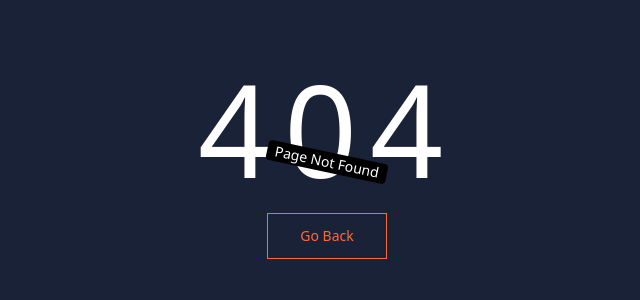
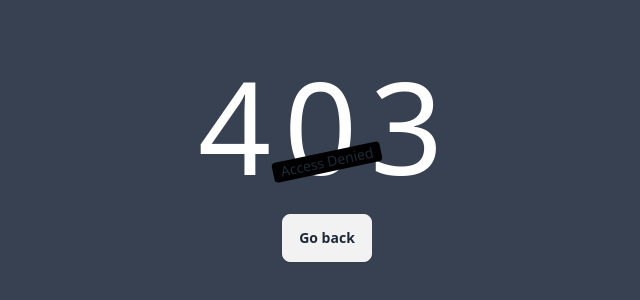
Before and after one commit to rohitg77/LMS, a React (Vite) app: page /denied in a window 1280 px wide. Before the commit this address had no page. Shown: the part 238-538 px from the top of the page, without its empty margins (313-953 px from the left). Built offline with nearby package versions, Linux system fonts and the light colour scheme.

Commit message:
Add Denied page for access denied error handling

```diff
--- a/src/App.jsx
+++ b/src/App.jsx
@@ -5,6 +5,7 @@ import { Route, Routes } from "react-router-dom"
 import AboutUs from "./Pages/AboutUs"
 import Contact from "./Pages/Contact"
 import CourseList from "./Pages/Courses/CourseList"
+import Denied from "./Pages/Denied"
 import HomePage from "./Pages/HomePage"
 import Login from "./Pages/Login"
 import NotFound from "./Pages/NotFound"
@@ -20,6 +21,7 @@ function App() {
       <Route path="/signup" element={<Signup/>}/>
       <Route path="/login" element={<Login/>}/>
       <Route path="/contact" element={<Contact/>}/>
+      <Route path="/denied" element={<Denied/>}/>
 
       <Route path="*" element={<NotFound/>}/>
     </Routes>
--- /dev/null
+++ b/src/Pages/Denied.jsx
@@ -0,0 +1,35 @@
+import React from "react";
+import { useNavigate } from "react-router-dom";
+
+export default function Denied() {
+  const navigate = useNavigate();
+
+  return (
+    <main className="flex flex-col items-center justify-center h-screen bg-gray-700">
+      <h1
+        className="
+            text-9xl
+            text-center
+            text-white tracking-widest"
+      >
+        403
+      </h1>
+      <div
+        className="
+                bg-black absolute text-sm -rotate-12 px-2 rounded
+                "
+      >
+        Access Denied
+      </div>
+
+      <button type="submit"
+        onClick={() => navigate(-1)}
+        className="
+        btn mt-6 hover:bg-[#0c0f13]
+            "
+      >
+        Go back
+      </button>
+    </main>
+  );
+}
```
